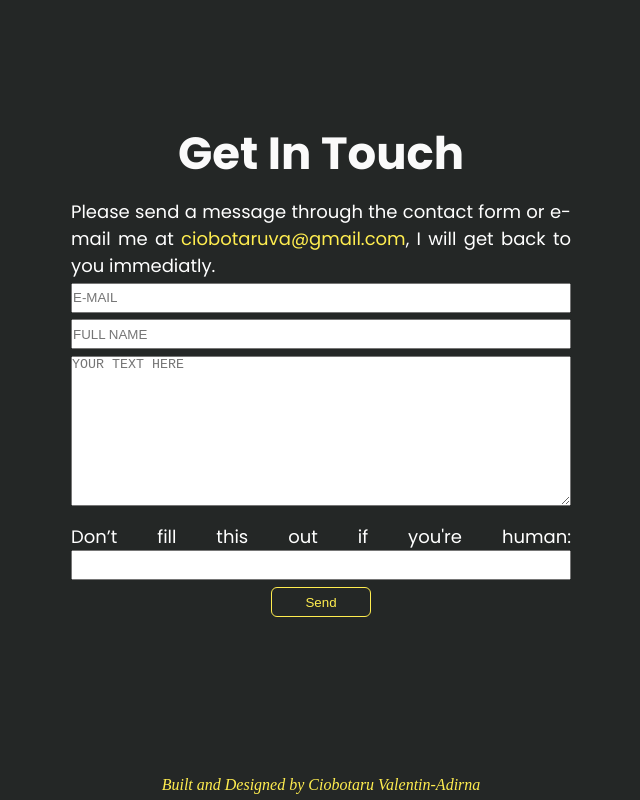
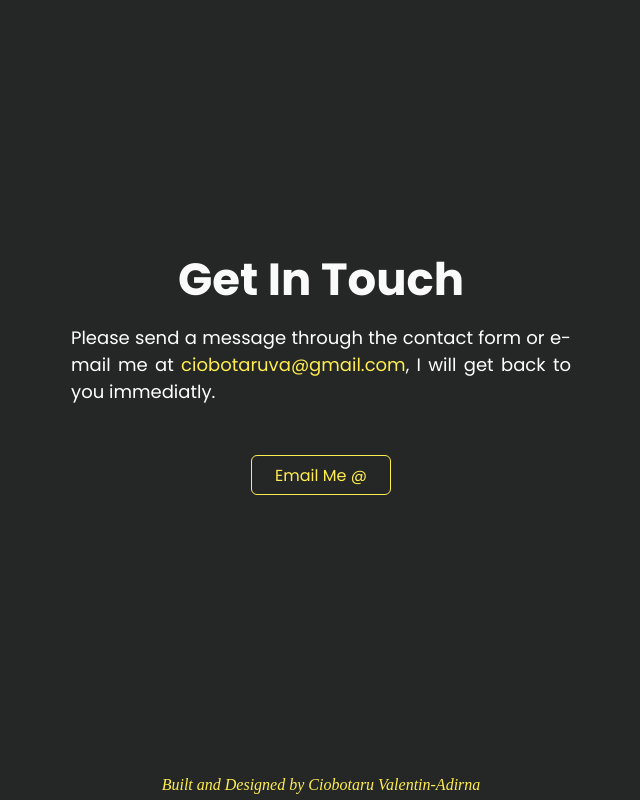
Before and after one commit to ciobotaruva/cva, a React (Create React App) app: page / in a window 1280 px wide. Shown: the part 4188-4988 px from the top of the page, without its empty margins (319-959 px from the left). Built offline with nearby package versions, Linux system fonts and the light colour scheme; no server answers.

Commit message:
Contact paget with mailto

```diff
--- a/src/Componets/Sections/Contact.js
+++ b/src/Componets/Sections/Contact.js
@@ -1,5 +1,6 @@
 import React from 'react';
 
+import { mail } from '../config';
 import '../Style/Contact.css';
 
 export default function Contact() {
@@ -9,15 +10,7 @@ export default function Contact() {
             <div className="contact-css">
                 <h1>Get In Touch</h1>
                 <p>Please send a message through the contact form or e-mail me at <span>ciobotaruva@gmail.com</span>, I will get back to you immediatly.</p>
-                <form name="contact" method="POST" data-netlify-recaptcha="true" data-netlify="true">
-                    <input type="text" name="email" placeholder="E-MAIL" />
-                    <input type='text' name="name" placeholder="FULL NAME" />
-                    <textarea name='message' placeholder="YOUR TEXT HERE"></textarea>
-                    <p className="hidden">
-                        <label>Don’t fill this out if you're human: <input name="bot-field" /></label>
-                    </p>
-                    <button type="submit">Send</button>
-                </form>
+                <a href={`mailto:${mail}`}>Email Me @</a>
             </div>
         </section>
     )
--- a/src/Componets/Style/Contact.css
+++ b/src/Componets/Style/Contact.css
@@ -39,13 +39,17 @@ textarea{
     width: 250px;
 }
 
-form button {
-    width: 100px;
-    height: 30px;
+.contact-css a {
+    width: 140px;
+    height: 40px;
     border: 1px solid #FFED4F;
     color: #FFED4F;
     border-radius: 6px;
     background-color: #242726;
+    text-align: center;
+    text-decoration: none;
+    line-height: 40px;
+    margin-top: 50px;
 }
 
 .contact-css p{
--- a/src/Componets/config.js
+++ b/src/Componets/config.js
@@ -1,9 +1,10 @@
 const aboutUrl = 'https://my-json-server.typicode.com/ciobotaruva/portfolio-api/about';
 const homeUrl = 'https://my-json-server.typicode.com/ciobotaruva/portfolio-api/home';
 const experienceUrl = 'https://my-json-server.typicode.com/ciobotaruva/portfolio-api/experience';
-
+const mail = 'ciobotaruva@gmail.com';
 export {
     aboutUrl,
     homeUrl,
     experienceUrl,
+    mail,
 }
```
